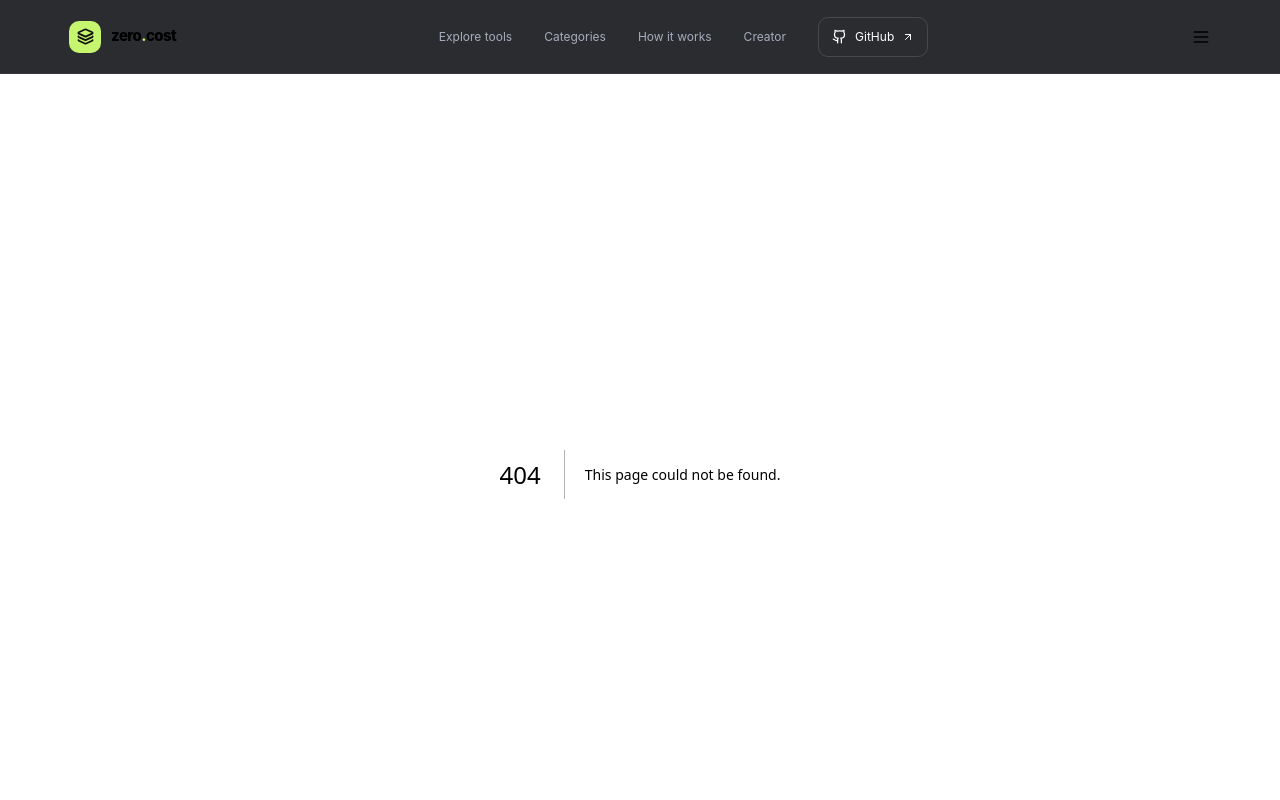
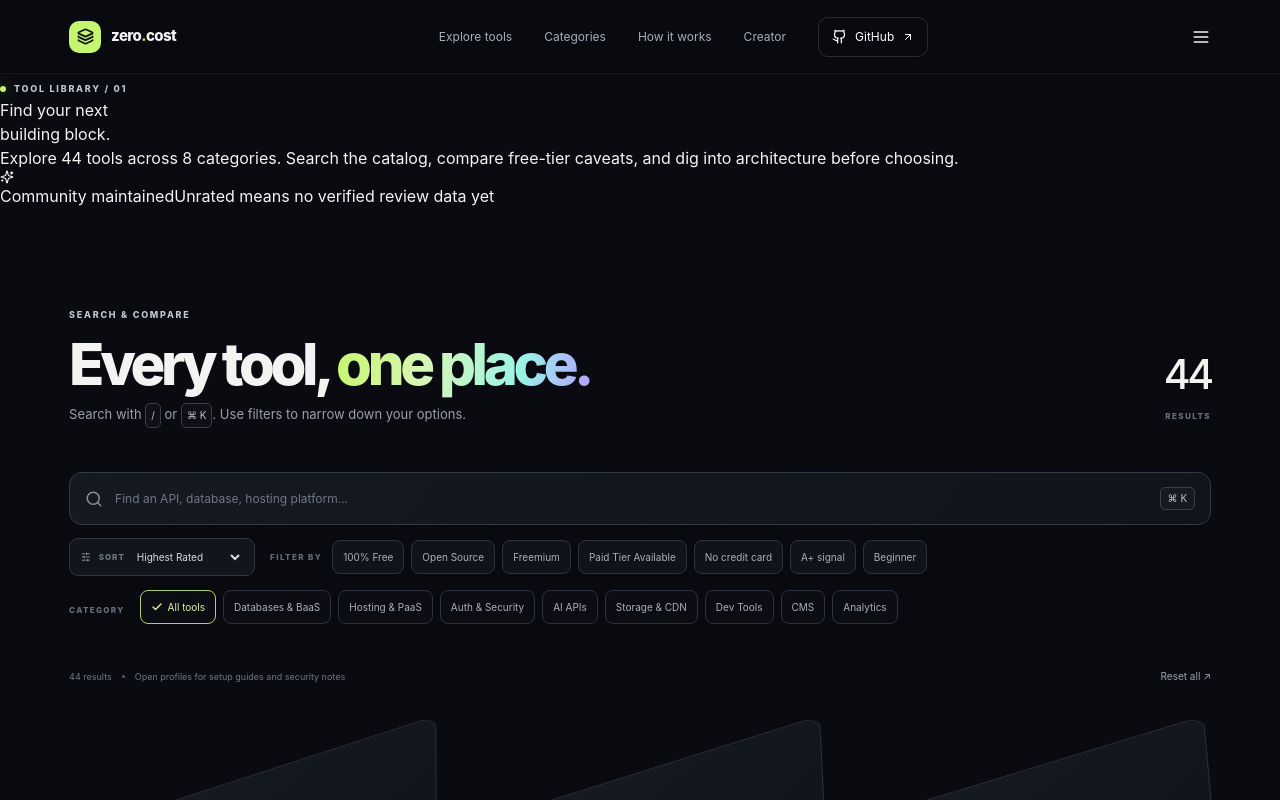
Before and after one commit to shinuXcode/-awesome-free-stack, a Next.js app: page /tools in a window 1280 px wide. Before the commit this address had no page. Shown: the top 800 px of the page. Built offline with nearby package versions, Linux system fonts and the light colour scheme.

Commit message:
Add multipage route app/tools/page.tsx

```diff
--- /dev/null
+++ b/app/tools/page.tsx
@@ -0,0 +1,92 @@
+"use client";
+
+import { useEffect, useMemo, useState } from "react";
+import Link from "next/link";
+import { AnimatePresence, motion } from "framer-motion";
+import { ArrowUpRight, Search, Sparkles } from "lucide-react";
+import toolsData from "../../data/tools.json";
+import type { Category, DetailedDevTool, PricingType, SortMode } from "../../lib/types";
+import { categories } from "../../lib/types";
+import FilterBar from "../../components/FilterBar";
+import ToolCard from "../../components/ToolCard";
+import ToolDetailsModal from "../../components/ToolDetailsModal";
+
+const tools = toolsData as DetailedDevTool[];
+const safetyScore: Record<DetailedDevTool["safetyRank"], number> = { "A+": 3, A: 2, "B+": 1 };
+function starCount(tool: DetailedDevTool) {
+  if (!tool.githubStars) return -1;
+  const value = Number(tool.githubStars.replace(/[^0-9.]/g, ""));
+  return Number.isFinite(value) ? value : -1;
+}
+
+export default function ToolsPage() {
+  const [query, setQuery] = useState("");
+  const [category, setCategory] = useState<Category | "All">("All");
+  const [pricingType, setPricingType] = useState<PricingType | "All">("All");
+  const [noCard, setNoCard] = useState(false);
+  const [beginner, setBeginner] = useState(false);
+  const [safetyOnly, setSafetyOnly] = useState(false);
+  const [sort, setSort] = useState<SortMode>("Highest Rated");
+  const [selected, setSelected] = useState<DetailedDevTool | null>(null);
+
+  useEffect(() => {
+    const requested = new URLSearchParams(window.location.search).get("category");
+    if (requested && (categories as readonly string[]).includes(requested)) setCategory(requested as Category);
+    const focusSearch = () => document.querySelector<HTMLInputElement>('input[aria-label="Search tools"]')?.focus();
+    const keyHandler = (event: KeyboardEvent) => {
+      const target = event.target as HTMLElement | null;
+      const typing = target && ["INPUT", "TEXTAREA", "SELECT"].includes(target.tagName);
+      if ((event.metaKey || event.ctrlKey) && event.key.toLowerCase() === "k") { event.preventDefault(); focusSearch(); }
+      else if (event.key === "/" && !typing) { event.preventDefault(); focusSearch(); }
+      else if (event.key === "Escape") { setSelected(null); if (document.activeElement instanceof HTMLElement) document.activeElement.blur(); }
+    };
+    window.addEventListener("keydown", keyHandler);
+    return () => window.removeEventListener("keydown", keyHandler);
+  }, []);
+
+  const filtered = useMemo(() => {
+    const needle = query.trim().toLowerCase();
+    const list = tools.filter((tool) =>
+      (category === "All" || tool.category === category) &&
+      (pricingType === "All" || tool.pricingType === pricingType) &&
+      (!noCard || tool.noCreditCardRequired) &&
+      (!beginner || tool.targetAudience === "Beginner") &&
+      (!safetyOnly || tool.safetyRank === "A+") &&
+      (!needle || [tool.name, tool.tagline, tool.description, tool.category, tool.pricingType].join(" ").toLowerCase().includes(needle))
+    );
+    return list.sort((a, b) => {
+      if (sort === "Highest Rated") return b.userRating - a.userRating || b.totalReviewsCount - a.totalReviewsCount || a.name.localeCompare(b.name);
+      if (sort === "Most Starred") return starCount(b) - starCount(a) || Number(Boolean(b.githubRepoUrl)) - Number(Boolean(a.githubRepoUrl)) || a.name.localeCompare(b.name);
+      if (sort === "Safety Score") return safetyScore[b.safetyRank] - safetyScore[a.safetyRank] || a.name.localeCompare(b.name);
+      return a.name.localeCompare(b.name);
+    });
+  }, [query, category, pricingType, noCard, beginner, safetyOnly, sort]);
+
+  const reset = () => { setQuery(""); setCategory("All"); setPricingType("All"); setNoCard(false); setBeginner(false); setSafetyOnly(false); setSort("Highest Rated"); };
+
+  return (
+    <main className="subpage">
+      <section className="subhero tools-subhero">
+        <div className="subhero-orb" aria-hidden="true" />
+        <span className="eyebrow"><span className="eyebrow-dot" /> TOOL LIBRARY / 01</span>
+        <h1>Find your next<br /><span>building block.</span></h1>
+        <p>Explore {tools.length} tools across {categories.length} categories. Search the catalog, compare free-tier caveats, and dig into architecture before choosing.</p>
+        <div className="subhero-meta"><span><Sparkles size={14} /> Community maintained</span><span>Unrated means no verified review data yet</span></div>
+      </section>
+      <section className="section-wrap tool-library">
+        <div className="section-heading"><div><span className="eyebrow">SEARCH & COMPARE</span><h2>Every tool, <span>one place.</span></h2><p>Search with <kbd>/</kbd> or <kbd>⌘ K</kbd>. Use filters to narrow down your options.</p></div><div className="directory-total"><strong>{filtered.length.toString().padStart(2, "0")}</strong><span>RESULTS</span></div></div>
+        <FilterBar query={query} setQuery={setQuery} category={category} setCategory={setCategory} pricingType={pricingType} setPricingType={setPricingType} noCard={noCard} setNoCard={setNoCard} beginner={beginner} setBeginner={setBeginner} safetyOnly={safetyOnly} setSafetyOnly={setSafetyOnly} sort={sort} setSort={setSort} categories={[...categories]} />
+        <div className="results-meta"><span>{filtered.length} {filtered.length === 1 ? "result" : "results"}</span><span className="results-separator" /><span>Open profiles for setup guides and security notes</span><button onClick={reset}>Reset all ↗</button></div>
+        <AnimatePresence mode="popLayout">
+          <motion.div layout className="tool-grid">
+            {filtered.map((tool, index) => <ToolCard key={tool.id} tool={tool} index={index} onDetails={setSelected} />)}
+          </motion.div>
+        </AnimatePresence>
+        {filtered.length === 0 && <motion.div className="empty-state" initial={{ opacity: 0, y: 8 }} animate={{ opacity: 1, y: 0 }}><Search size={25} /><h3>No matching tools.</h3><p>Try removing a filter or searching a broader term.</p><button className="button-secondary" onClick={reset}>Clear filters</button></motion.div>}
+        <p className="data-note">Pricing and signup information can change. Review the provider's official terms before committing to a production stack.</p>
+        <p className="library-bottom-link">Need a starting point? <Link href="/categories">Browse by category <ArrowUpRight size={13} /></Link></p>
+      </section>
+      <ToolDetailsModal tool={selected} onClose={() => setSelected(null)} />
+    </main>
+  );
+}
```
